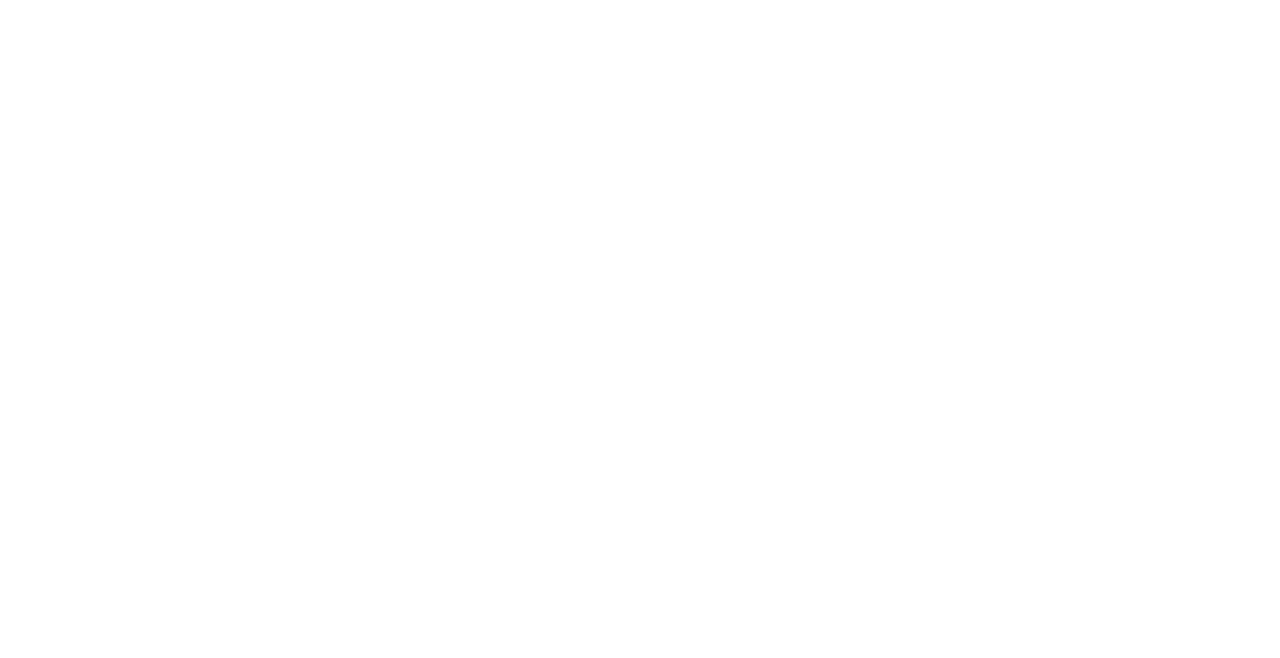
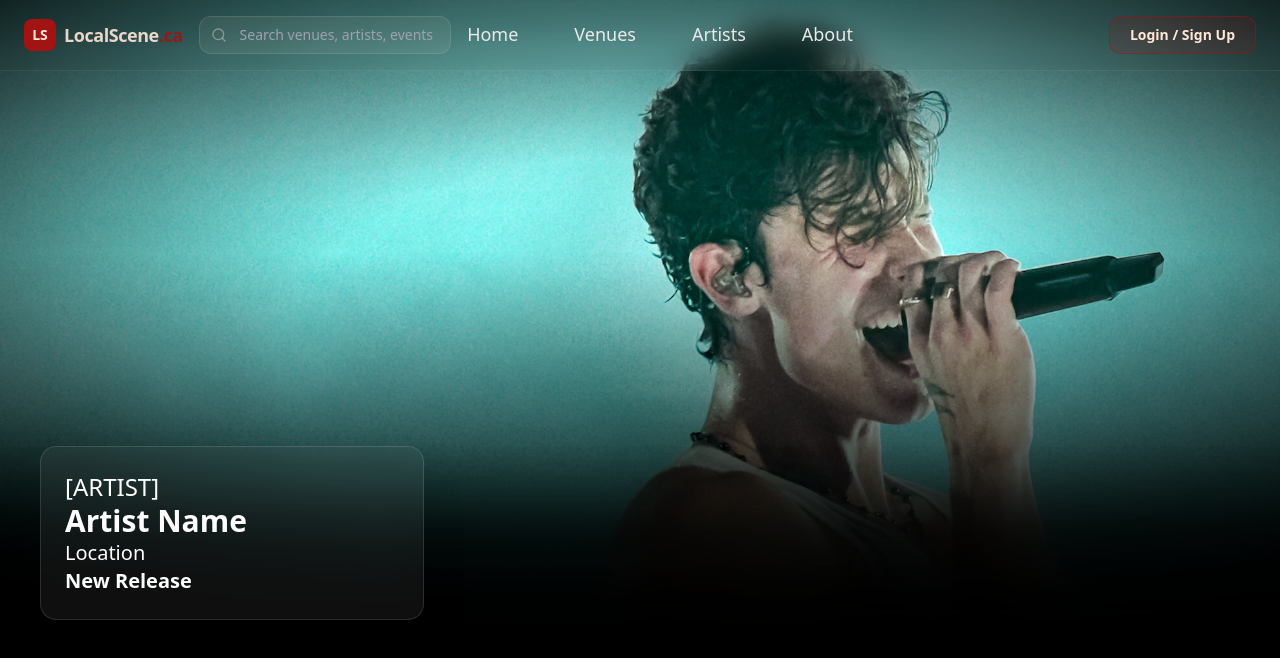
Before and after one commit to ThanugaWeerakoon/LocalScene, a React (Vite) app in the folder localscene/: page /artists in a window 1280 px wide. Before the commit this address had no page. Shown: the top 658 px of the page. Built offline with nearby package versions, Linux system fonts and the light colour scheme.

Commit message:
Artists Page

```diff
--- a/localscene/src/App.jsx
+++ b/localscene/src/App.jsx
@@ -1,12 +1,14 @@
 import { BrowserRouter as Router, Routes, Route } from "react-router-dom";
 import Home from "./pages/Home";
 import './index.css';
+import Artists from "./pages/Artists";
 
 function App() {
   return (
     <Router>
       <Routes>
         <Route path="/" element={<Home />} />
+        <Route path="/artists" element={<Artists />} />
       </Routes>
     </Router>
   );
--- /dev/null
+++ b/localscene/src/components/Header.jsx
@@ -0,0 +1,103 @@
+import { useState } from "react";
+import { Search } from "lucide-react";
+import { Link } from "react-router-dom";
+
+export default function Header() {
+  const [query, setQuery] = useState("");
+
+  return (
+    <header
+      className="px-6 py-4 flex items-center gap-4"
+      style={{
+        borderBottom: "1px solid rgba(255,231,215,0.08)",
+        backdropFilter: "blur(12px)",
+        position: "sticky",
+        top: 0,
+        zIndex: 50,
+      }}
+    >
+      {/* Logo */}
+      <div className="flex items-center gap-2 flex-shrink-0">
+        <div
+          className="w-8 h-8 rounded-lg flex items-center justify-center font-black text-sm"
+          style={{ background: "#a21313", color: "#ffe7d7" }}
+        >
+          LS
+        </div>
+        <span
+          className="text-lg font-bold tracking-tight hidden sm:block"
+          style={{ color: "#ffe7d7", opacity: 0.9 }}
+        >
+          LocalScene
+          <span style={{ color: "#a21313" }}>.ca</span>
+        </span>
+      </div>
+
+      {/* Search */}
+      <div className="relative flex-1 max-w-2xl mx-auto">
+        <Search
+          className="absolute left-3 top-1/2 -translate-y-1/2 w-4 h-4"
+          style={{ color: "rgba(255,231,215,0.4)" }}
+        />
+        <input
+          type="text"
+          value={query}
+          onChange={(e) => setQuery(e.target.value)}
+          placeholder="Search venues, artists, events…"
+          className="w-full pl-10 pr-4 py-2 rounded-xl text-sm focus:outline-none transition"
+          style={{
+            background: "rgba(255,231,215,0.07)",
+            border: "1px solid rgba(255,231,215,0.12)",
+            color: "#ffe7d7",
+            caretColor: "#00ce71",
+          }}
+        />
+      </div>
+
+
+
+        <ul className="flex pr-60 gap-14 text-lg font-medium list-none text-[#eaeaea]">
+          {["Home", "Venues", "Artists", "About"].map((item) => (
+            <li key={item}>
+              <Link
+                to={item === "Home" ? "/" : `/${item.toLowerCase()}`}
+                className="
+                  relative
+                  after:block after:h-[2px] after:w-full
+                  after:scale-x-0 after:origin-center
+                  after:bg-[#ffe7d7]
+                  after:transition-transform after:duration-300
+                  hover:after:scale-x-100
+                  hover:text-white
+                "
+              >
+                {item}
+              </Link>
+            </li>
+          ))}
+        </ul>
+
+
+
+      {/* Auth */}
+      <button
+        className="flex-shrink-0 px-5 py-2 rounded-xl text-sm font-semibold transition"
+        style={{
+          background: "rgba(162,19,19,0.15)",
+          border: "1px solid rgba(162,19,19,0.5)",
+          color: "#ffe7d7",
+        }}
+        onMouseEnter={(e) => {
+          e.currentTarget.style.background = "#a21313";
+          e.currentTarget.style.borderColor = "#a21313";
+        }}
+        onMouseLeave={(e) => {
+          e.currentTarget.style.background = "rgba(162,19,19,0.15)";
+          e.currentTarget.style.borderColor = "rgba(162,19,19,0.5)";
+        }}
+      >
+        Login / Sign Up
+      </button>
+    </header>
+  );
+}
--- a/localscene/src/components/Navigation.jsx
+++ /dev/null
@@ -1,41 +0,0 @@
-import { Link } from "react-router-dom";
-
-export default function Navbar() {
-  return (
-    <nav className="w-full flex justify-center py-4">
-      <div className="
-        relative
-        bg-white/10
-        backdrop-blur-2xl
-        border border-white/20
-        rounded-full
-        px-10 py-3
-        shadow-[0_8px_32px_rgba(0,0,0,0.25)]
-        before:absolute before:inset-0 before:rounded-full
-        before:bg-gradient-to-b before:from-white/25 before:to-transparent
-        before:opacity-40 before:pointer-events-none
-      ">
-        <ul className="flex gap-10 text-lg font-medium list-none text-[#eaeaea]">
-          {["Home", "Venues", "Artists", "About"].map((item) => (
-            <li key={item}>
-              <Link
-                to={item === "Home" ? "/" : `/${item.toLowerCase()}`}
-                className="
-                  relative
-                  after:block after:h-[2px] after:w-full
-                  after:scale-x-0 after:origin-center
-                  after:bg-[#ffe7d7]
-                  after:transition-transform after:duration-300
-                  hover:after:scale-x-100
-                  hover:text-white
-                "
-              >
-                {item}
-              </Link>
-            </li>
-          ))}
-        </ul>
-      </div>
-    </nav>
-  );
-}
--- /dev/null
+++ b/localscene/src/pages/Artists.jsx
@@ -0,0 +1,95 @@
+import Header from "../components/Header";
+import sm from "../assets/a1.jpg";
+
+export default function Artists() {
+  return (
+    <div className="flex flex-col min-h-screen bg-black">
+
+      <div className="relative h-[90vh] w-full overflow-hidden">
+
+        {/* Image */}
+        <img
+          src={sm}
+          alt="artist"
+          className="w-full h-full object-cover"
+          style={{ transform: "scale(1.03)" }}
+        />
+
+        {/* Vignette */}
+        <div
+          className="absolute inset-0"
+          style={{
+            background:
+              "radial-gradient(ellipse at center, transparent 40%, rgba(0,0,0,0.8) 100%)",
+          }}
+        />
+
+        {/* Main bottom fade */}
+        <div
+          className="absolute bottom-0 left-0 w-full"
+          style={{
+            height: "65%",
+            background:
+              "linear-gradient(to top, #000000 0%, #000000 20%, rgba(0,0,0,0.9) 40%, rgba(0,0,0,0.5) 65%, transparent 100%)",
+          }}
+        />
+
+        {/* Frosted blur layer */}
+        <div
+          className="absolute bottom-0 left-0 w-full"
+          style={{
+            height: "38%",
+            backdropFilter: "blur(20px)",
+            WebkitBackdropFilter: "blur(20px)",
+            maskImage:
+              "linear-gradient(to top, black 0%, black 40%, transparent 100%)",
+            WebkitMaskImage:
+              "linear-gradient(to top, black 0%, black 40%, transparent 100%)",
+          }}
+        />
+
+        {/* Subtle black tint over blur */}
+        <div
+          className="absolute bottom-0 left-0 w-full"
+          style={{
+            height: "38%",
+            background:
+              "linear-gradient(to top, rgba(0,0,0,0.7) 0%, rgba(0,0,0,0.2) 70%, transparent 100%)",
+          }}
+        />
+
+        {/* Hard seal */}
+        <div className="absolute bottom-0 left-0 w-full h-[6%] bg-black" />
+
+        {/* Header */}
+        <div className="absolute top-0 left-0 w-full">
+          <Header />
+        </div>
+
+      </div>
+
+
+
+      {/* Page content */}
+      <div className="flex-1 bg-black" />
+
+       <div className="absolute left-10 top-2/3 -translate-y-1/2 max-w-sm w-[90%] ">
+          <div
+            className="rounded-2xl p-6 shadow-2xl"
+            style={{
+              background: "rgba(255,255,255,0.06)",
+              backdropFilter: "blur(20px)",
+              border: "1px solid rgba(255,255,255,0.12)",
+            }}
+          >
+            <p className="text-2xl text-white">[ARTIST]</p>
+          <h2 className="text-3xl font-bold text-white">Artist Name</h2>
+            <p className="text-xl text-white">Location</p>
+            <p className="text-xl text-white font-bold">New Release</p>
+
+          </div>
+          </div>
+
+    </div>
+  );
+}
--- a/localscene/src/pages/Home.jsx
+++ b/localscene/src/pages/Home.jsx
@@ -1,90 +1,17 @@
-import { useState } from "react";
-import { Search } from "lucide-react";
-import Navbar from "../components/Navigation";
+
 import Carousel from "../components/Carousel";
+import Header from "../components/Header";
 
 export default function Home() {
-  const [query, setQuery] = useState("");
-
   return (
     <div className="flex flex-col min-h-screen" style={{ background: "#0e0914" }}>
 
-      {/* Header */}
-      <header
-        className="px-6 py-4 flex items-center gap-4"
-        style={{
-          borderBottom: "1px solid rgba(255,231,215,0.08)",
-          background: "rgba(14,9,20,0.95)",
-          backdropFilter: "blur(12px)",
-          position: "sticky",
-          top: 0,
-          zIndex: 50,
-        }}
-      >
-        {/* Logo */}
-        <div className="flex items-center gap-2 flex-shrink-0">
-          <div
-            className="w-8 h-8 rounded-lg flex items-center justify-center font-black text-sm"
-            style={{ background: "#a21313", color: "#ffe7d7" }}
-          >
-            LS
-          </div>
-          <span
-            className="text-lg font-bold tracking-tight hidden sm:block"
-            style={{ color: "#ffe7d7", opacity: 0.9 }}
-          >
-            LocalScene
-            <span style={{ color: "#a21313" }}>.ca</span>
-          </span>
-        </div>
 
-        {/* Search */}
-        <div className="relative flex-1 max-w-2xl mx-auto">
-          <Search
-            className="absolute left-3 top-1/2 -translate-y-1/2 w-4 h-4"
-            style={{ color: "rgba(255,231,215,0.4)" }}
-          />
-          <input
-            type="text"
-            value={query}
-            onChange={(e) => setQuery(e.target.value)}
-            placeholder="Search venues, artists, events…"
-            className="w-full pl-10 pr-4 py-2 rounded-xl text-sm focus:outline-none transition"
-            style={{
-              background: "rgba(255,231,215,0.07)",
-              border: "1px solid rgba(255,231,215,0.12)",
-              color: "#ffe7d7",
-              caretColor: "#00ce71",
-            }}
-          />
-        </div>
-
-        {/* Auth */}
-        <button
-          className="flex-shrink-0 px-5 py-2 rounded-xl text-sm font-semibold transition"
-          style={{
-            background: "rgba(162,19,19,0.15)",
-            border: "1px solid rgba(162,19,19,0.5)",
-            color: "#ffe7d7",
-          }}
-          onMouseEnter={(e) => {
-            e.currentTarget.style.background = "#a21313";
-            e.currentTarget.style.borderColor = "#a21313";
-          }}
-          onMouseLeave={(e) => {
-            e.currentTarget.style.background = "rgba(162,19,19,0.15)";
-            e.currentTarget.style.borderColor = "rgba(162,19,19,0.5)";
-          }}
-        >
-          Login / Sign Up
-        </button>
-      </header>
-
-      {/* Navbar */}
-      <Navbar />
+   <Header />
 
       {/* Hero Section */}
       <section className="flex flex-col items-center justify-center text-center px-6 pt-5 pb-8 gap-4">
+
         <div
           className="text-xs font-semibold tracking-widest uppercase px-3 py-1 rounded-full"
           style={{
@@ -113,7 +40,6 @@ export default function Home() {
           Find artists performing near you, discover hidden gems, and never
           miss a local show again.
         </p>
-
       </section>
 
       {/* Section Label */}
@@ -131,8 +57,6 @@ export default function Home() {
         <Carousel />
       </div>
 
-
-
     </div>
   );
 }
```
Also changed, not shown: localscene/src/assets/a1.jpg (added).
